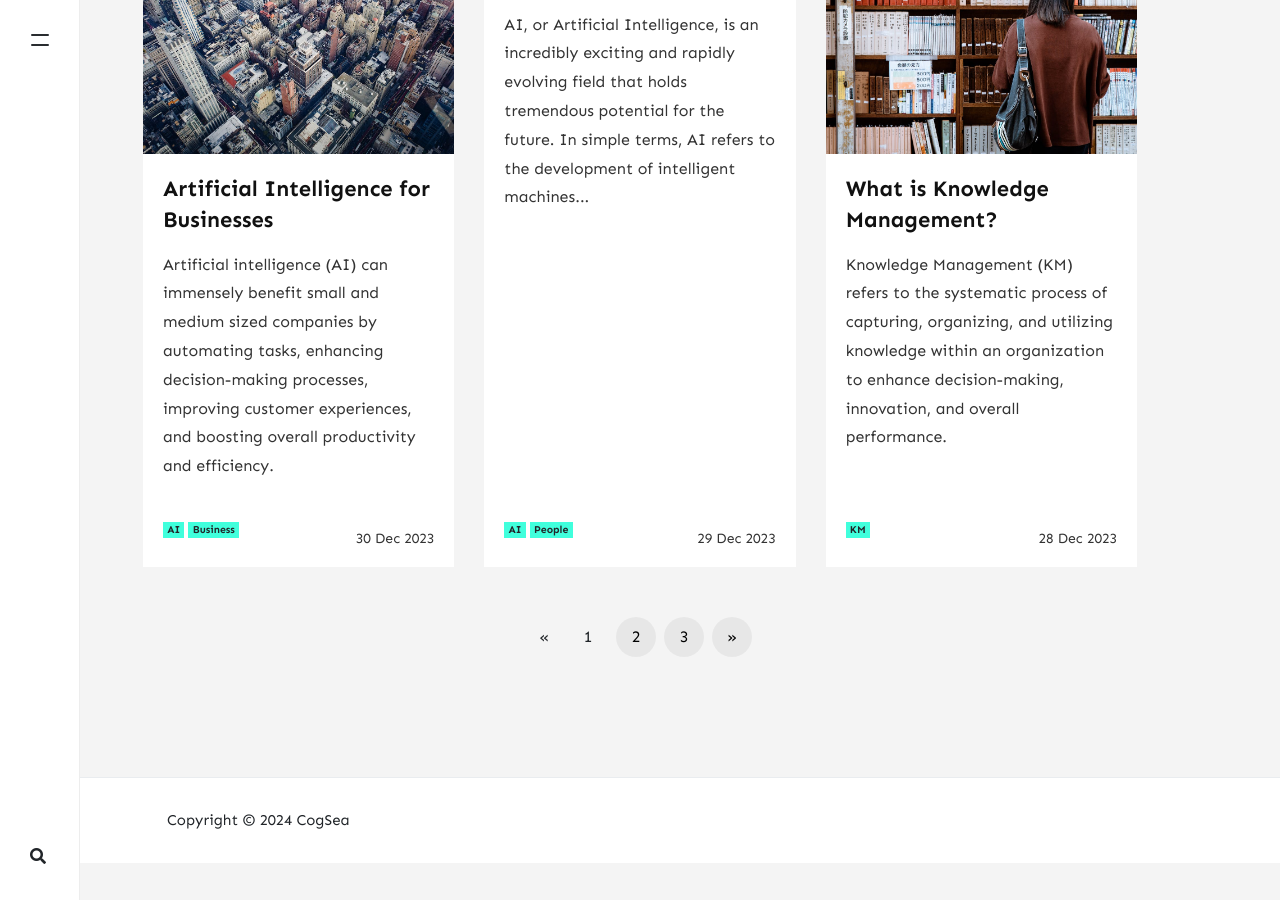
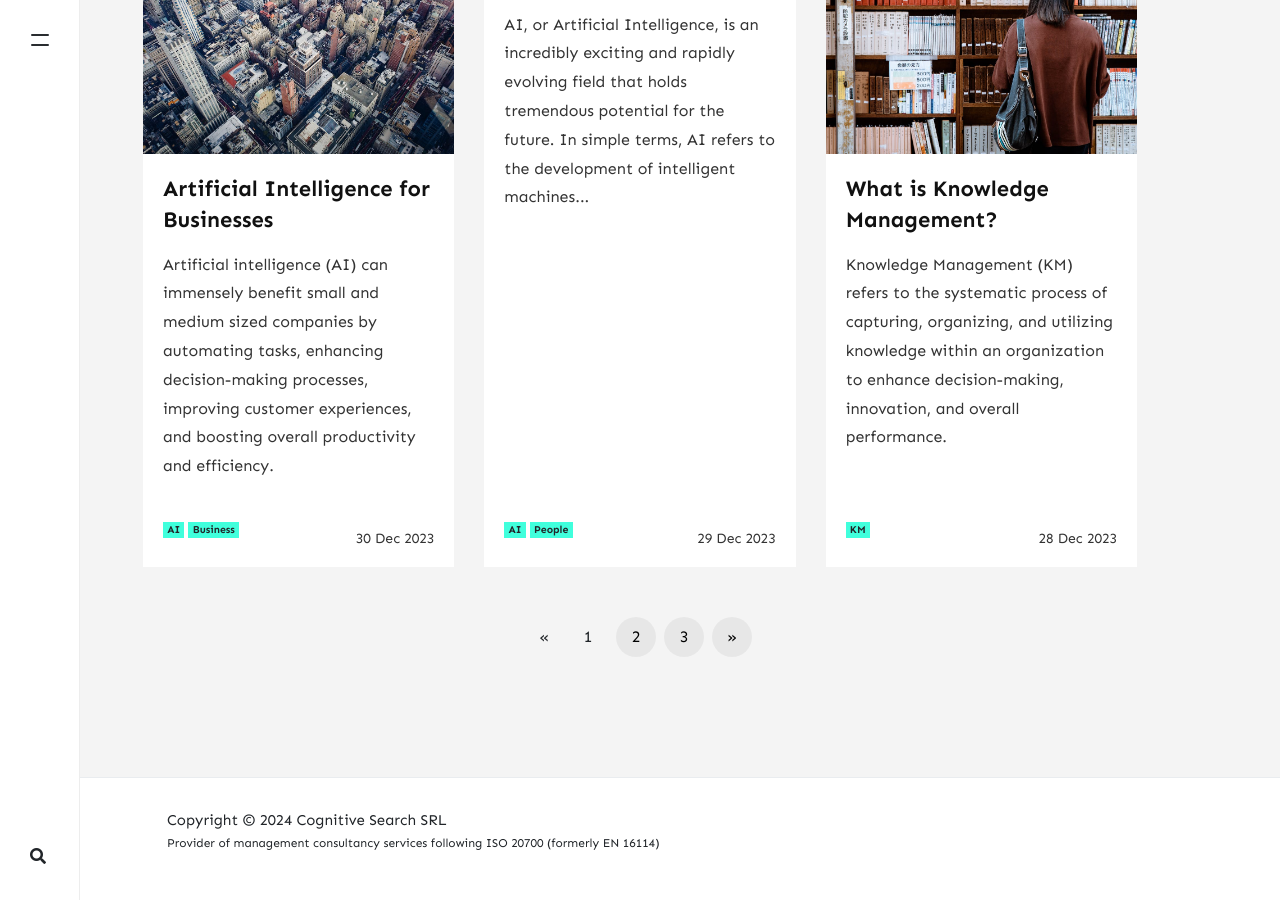
Before and after one commit to cogsea/cogsea.github.io, a Jekyll site: the page built from index.html, in a window 1280 px wide and 900 px high, scrolled down 1170 px. Built offline with Jekyll 4.4.1, drawn with Linux system fonts in a browser that asks for light colours; nearby versions of some CDN libraries; the list of posts is cut into pages by our own code; comment, search, counter and statistics services are not loaded; before the commit the page ends 2033 px from its top, so only the background shows below that.

Commit message:
Adds company name and descritpion in footer

```diff
--- a/_config.yml
+++ b/_config.yml
@@ -1,5 +1,7 @@
 # Site
 name: "CogSea"
+company: "Cognitive Search SRL"
+company_headline: "Provider of management consultancy services following ISO 20700 (formerly EN 16114)"
 title: "Cognitive Sea"
 description: "We will walk you through the fabulous world of <a href=\"/artificial-intelligence/\">AI</a> and <a href=\"/defining-knowledge/\">Knowledge</a>. Observe, Think, Act!"
 logo: 'assets/images/logo.png'
--- a/_layouts/default.html
+++ b/_layouts/default.html
@@ -123,8 +123,8 @@
 <footer class="footer">
     <div class="container">
         <div class="row">
-            <div class="col-md-6 col-sm-12 text-center text-lg-left">
-                Copyright © {{ site.time | date: "%Y" }} {{ site.name }}
+            <div class="col-12 text-center text-lg-left">
+                Copyright © {{ site.time | date: "%Y" }} {{ site.company }} <p class="small">{{ site.company_headline }}</p>
             </div>
             <div class="col-md-6 col-sm-12 text-center text-lg-right">
                 <!-- <a target="_blank" href="https://www.wowthemes.net/memoirs-free-jekyll-theme/">Memoirs Jekyll Theme</a> by WowThemes.net -->
```
